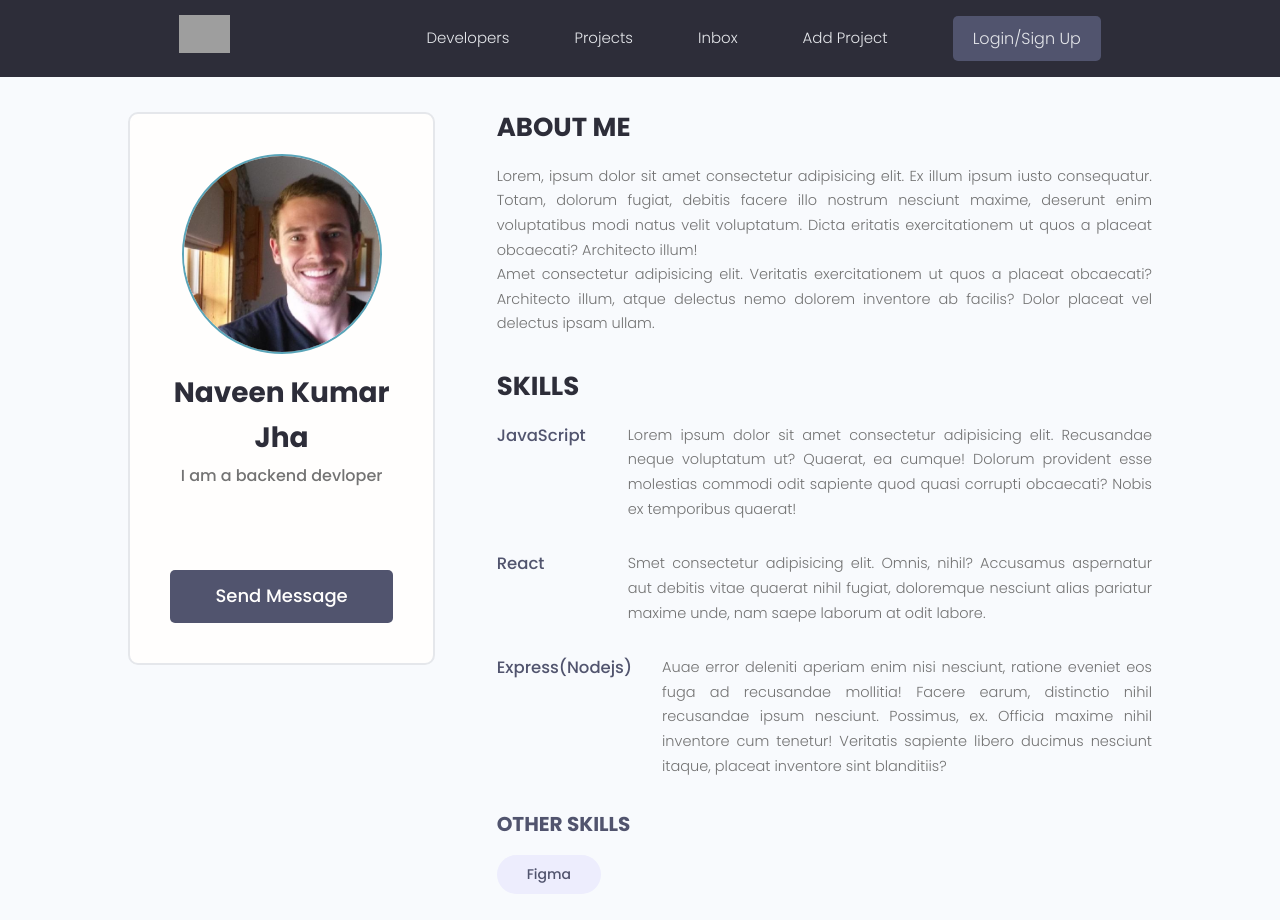
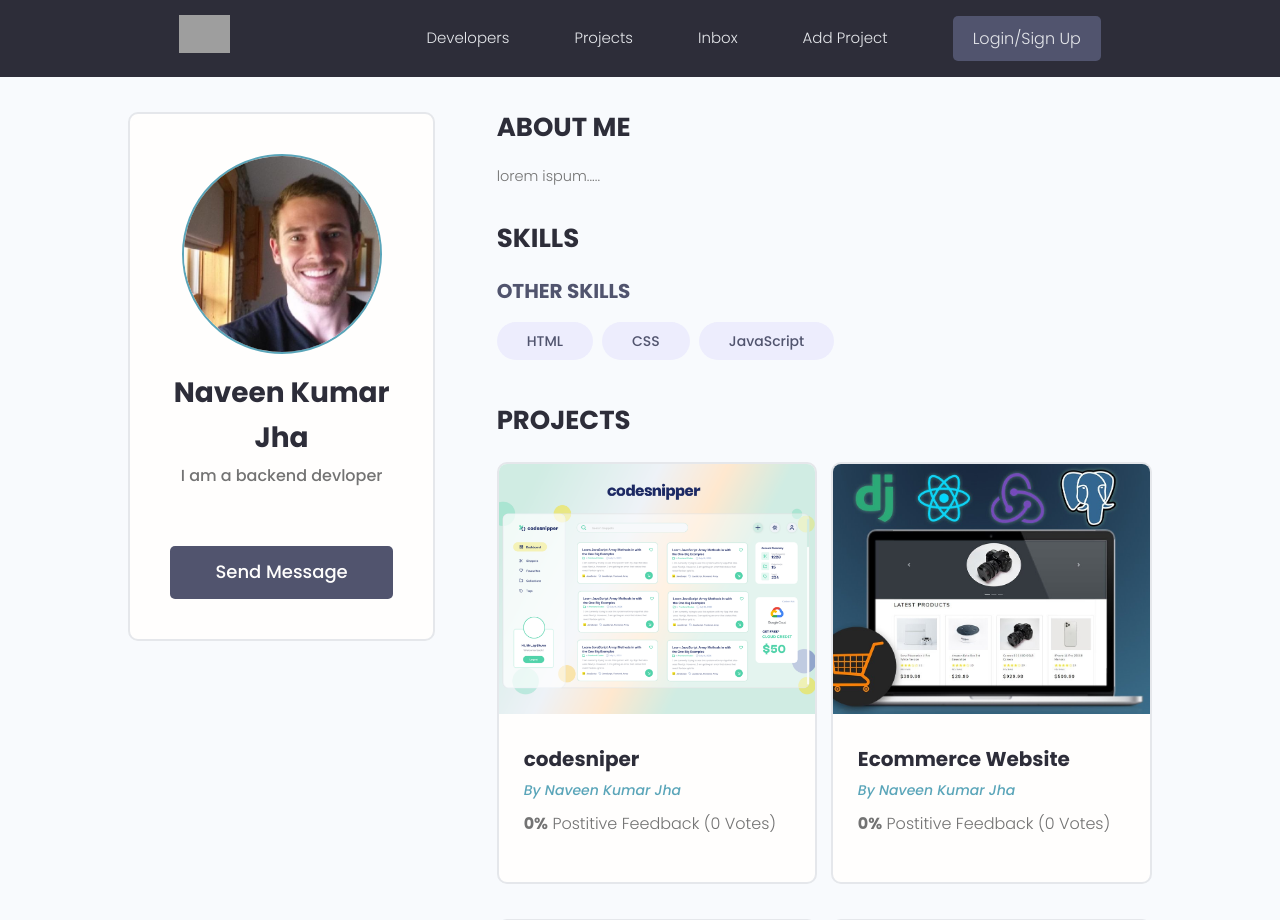
Before and after one commit to jhanaveenk/DevMeet, a Django app: page /profile/198a9d87-175d-4290-be4a-2ea91714aea6/ in a window 1280 px wide. Shown: the top 920 px of the page. Run offline with Django 4.2, Linux system fonts and the light colour scheme; data comes from the database, SQL or seed files in the repository; both versions use the stored data as it was after the commit; some libraries are stand-ins or nearby versions; grey boxes are pictures that could not be loaded.

Commit message:
main page and user-profile get updated

```diff
--- a/projects/templates/projects/project.html
+++ b/projects/templates/projects/project.html
@@ -34,7 +34,7 @@
                     <img class="project__thumbnail" src="{{project.featured_image.url}}" alt="project thumbnail" />
                     <div class="card__body">
                       <h3 class="project__title">{{project.title}}</h3>
-                      <p><a class="project__author" href="">By {{project.owner.name}}</a></p>
+                      <p><a class="project__author" href="{% url 'uers.user-profile' project.owner.id %}">By {{project.owner.name}}</a></p>
                       <p class="project--rating">
                         <span style="font-weight: bold;">{{project.vote_ratio}}%</span> Positive
                         Feedback ({{project.vote_total}} Vote{{project.vote_total|pluralize:"s"}})
--- a/users/templates/users/profiles.html
+++ b/users/templates/users/profiles.html
@@ -43,7 +43,7 @@
                  {{profile.bio|slice:"150"}}
                </p>
                <div class="dev__skills">
-                  {% for skill in profile.skill_set.all %}
+                  {% for skill in profile.skill_set.all|slice:"5" %}
                  <span class="tag tag--pill tag--main">
                    <small>{{skill}}</small>
                  </span>
--- a/users/templates/users/user-profile.html
+++ b/users/templates/users/user-profile.html
@@ -23,19 +23,23 @@
               </li>
               {% endif %}
 
+              {% if profile.social_twitter %}
+              <li>
+                <a title="Twitter" href="{{profile.social_twitter}}" target="_blank"><i class="im im-twitter"></i></a>
+              </li>
+              {% endif %}
 
+              {% if profile.social_linkedin %}
               <li>
-                <a title="Stackoverflow" href="#" target="_blank"><i class="im im-stackoverflow"></i></a>
+                <a title="LinkedIn" href="{{profile.social_linkedin}}" target="_blank"><i class="im im-linkedin"></i></a>
               </li>
+              {% endif %}
+
+              {% if profile.social_website %}
               <li>
-                <a title="Twitter" href="#" target="_blank"><i class="im im-twitter"></i></a>
+                <a title="Personal Website" href="{{profile.social_website}}" target="_blank"><i class="im im-globe"></i></a>
               </li>
-              <li>
-                <a title="LinkedIn" href="#" target="_blank"><i class="im im-linkedin"></i></a>
-              </li>
-              <li>
-                <a title="Personal Website" href="#" target="_blank"><i class="im im-globe"></i></a>
-              </li>
+              {% endif %}
             </ul>
             <a href="#" class="btn btn--sub btn--lg">Send Message </a>
           </div>
@@ -44,48 +48,30 @@
       <div class="column column--2of3">
         <div class="devInfo">
           <h3 class="devInfo__title">About Me</h3>
-          <p class="devInfo__about">
-            Lorem, ipsum dolor sit amet consectetur adipisicing elit. Ex illum ipsum iusto consequatur. Totam,
-            dolorum fugiat, debitis facere illo nostrum nesciunt maxime, deserunt enim voluptatibus modi natus velit
-            voluptatum. Dicta eritatis exercitationem ut quos a placeat obcaecati? Architecto illum!
-            <br />
-            Amet consectetur adipisicing elit. Veritatis exercitationem ut quos a placeat obcaecati? Architecto
-            illum, atque delectus nemo dolorem inventore ab facilis? Dolor placeat vel delectus ipsam ullam.
-          </p>
+          <p class="devInfo__about">{{profile.bio}}</p>
         </div>
         <div class="devInfo">
           <h3 class="devInfo__title">Skills</h3>
           <div class="devInfo__skills">
+
+            {% for skill in topSkills %}
             <div class="devSkill">
-              <h4 class="devSkill__title">JavaScript</h4>
+              <h4 class="devSkill__title">{{skill.name}}</h4>
               <p class="devSkill__info">
-                Lorem ipsum dolor sit amet consectetur adipisicing elit. Recusandae neque voluptatum ut? Quaerat, ea
-                cumque! Dolorum provident esse molestias commodi odit sapiente quod quasi corrupti obcaecati? Nobis
-                ex temporibus quaerat!
+                {{skill.description}}
               </p>
             </div>
-            <div class="devSkill">
-              <h4 class="devSkill__title">React</h4>
-              <p class="devSkill__info">
-                Smet consectetur adipisicing elit. Omnis, nihil? Accusamus aspernatur aut debitis vitae quaerat
-                nihil fugiat, doloremque nesciunt alias pariatur maxime unde, nam saepe laborum at odit labore.
-              </p>
-            </div>
-            <div class="devSkill">
-              <h4 class="devSkill__title">Express(Nodejs)</h4>
-              <p class="devSkill__info">
-                Auae error deleniti aperiam enim nisi nesciunt, ratione eveniet eos fuga ad recusandae mollitia!
-                Facere earum, distinctio nihil recusandae ipsum nesciunt. Possimus, ex. Officia maxime nihil
-                inventore cum tenetur! Veritatis sapiente libero ducimus nesciunt itaque, placeat inventore sint
-                blanditiis?
-              </p>
-            </div>
+            {% endfor %}
 
             <h3 class="devInfo__subtitle">Other Skills</h3>
             <div class="devInfo__otherSkills">
+
+              {% for skill in otherSkills %}
               <span class="tag tag--pill tag--sub tag--lg">
-                <small>Figma</small>
+                <small>{{skill.name}}</small>
               </span>
+              {% endfor %}
+
             </div>
           </div>
         </div>
@@ -93,87 +79,33 @@
           <h3 class="devInfo__title">Projects</h3>
           <div class="grid grid--two">
 
+            {% for project in profile.project_set.all %}
             <div class="column">
               <div class="card project">
-                <a href="single-project.html" class="project">
-                  <img class="project__thumbnail" src="images/project-b.png" alt="project thumbnail" />
+                <a href="{% url 'project' project.id %}" class="project">
+                  <img class="project__thumbnail" src="{{project.featured_image.url}}" alt="project thumbnail" />
                   <div class="card__body">
-                    <h3 class="project__title">DevSearch UI Design</h3>
-                    <p><a class="project__author" href="profile.html">By Shahriar P. Shuvo</a></p>
+                    <h3 class="project__title">{{project.title}}</h3>
+                    <p><a class="project__author" href="{% url 'user-profile' project.owner.id %}">By {{project.owner.name}}</a></p>
+
                     <p class="project--rating">
-                      <span style="font-weight: bold;">92%</span> Postitive
-                      Feedback (62 Votes)
+                      <span style="font-weight: bold;">{{project.vote_ratio}}%</span> Postitive
+                      Feedback ({{project.vote_total}} Vote{{project.vote_total|pluralize:"s"}})
                     </p>
                     <div class="project__tags">
+
+                      {% for tag in project.tags.all %}
                       <span class="tag tag--pill tag--main">
-                        <small>NextJS</small>
+                        <small>{{tag}}</small>
                       </span>
-                      <span class="tag tag--pill tag--main">
-                        <small>GraphQL</small>
-                      </span>
-                      <span class="tag tag--pill tag--main">
-                        <small>TypeScript</small>
-                      </span>
+                      {% endfor %}
+
                     </div>
                   </div>
                 </a>
               </div>
             </div>
-
-            <div class="column">
-              <div class="card project">
-                <a href="single-project.html" class="project">
-                  <img class="project__thumbnail" src="images/project-c.png" alt="project thumbnail" />
-                  <div class="card__body">
-                    <h3 class="project__title">Another Landing Page</h3>
-                    <p><a class="project__author" href="profile.html">By Dennis Ivanov</a></p>
-                    <p class="project--rating">
-                      <span style="font-weight: bold;">36%</span> Postitive
-                      Feedback (18 Votes)
-                    </p>
-                    <div class="project__tags">
-                      <span class="tag tag--pill tag--main">
-                        <small>NextJS</small>
-                      </span>
-                      <span class="tag tag--pill tag--main">
-                        <small>GraphQL</small>
-                      </span>
-                      <span class="tag tag--pill tag--main">
-                        <small>TypeScript</small>
-                      </span>
-                    </div>
-                  </div>
-                </a>
-              </div>
-            </div>
-
-            <div class="column">
-              <div class="card project">
-                <a href="single-project.html" class="project">
-                  <img class="project__thumbnail" src="images/project-a.png" alt="project thumbnail" />
-                  <div class="card__body">
-                    <h3 class="project__title">Yoga Studio Landing Page Website and Design</h3>
-                    <p><a class="project__author" href="profile.html">By Dennis Ivanov</a></p>
-                    <p class="project--rating">
-                      <span style="font-weight: bold;">98%</span> Postitive
-                      Feedback (72 Votes)
-                    </p>
-                    <div class="project__tags">
-                      <span class="tag tag--pill tag--main">
-                        <small>NextJS</small>
-                      </span>
-                      <span class="tag tag--pill tag--main">
-                        <small>GraphQL</small>
-                      </span>
-                      <span class="tag tag--pill tag--main">
-                        <small>TypeScript</small>
-                      </span>
-                    </div>
-                  </div>
-                </a>
-              </div>
-            </div>
-
+            {% endfor %}
           </div>
         </div>
       </div>
--- a/users/views.py
+++ b/users/views.py
@@ -9,5 +9,9 @@
 
 def userProfile(request, pk):
    profile = Profile.objects.get(id=pk)
-   context = {'profile':profile}
+
+   topSkills = profile.skill_set.exclude(description__exact="")
+   otherSkills = profile.skill_set.filter(description="")
+
+   context = {'profile':profile, 'topSkills':topSkills, 'otherSkills':otherSkills}
    return render(request, 'users/user-profile.html', context)
```
Also changed, not shown: db.sqlite3.
